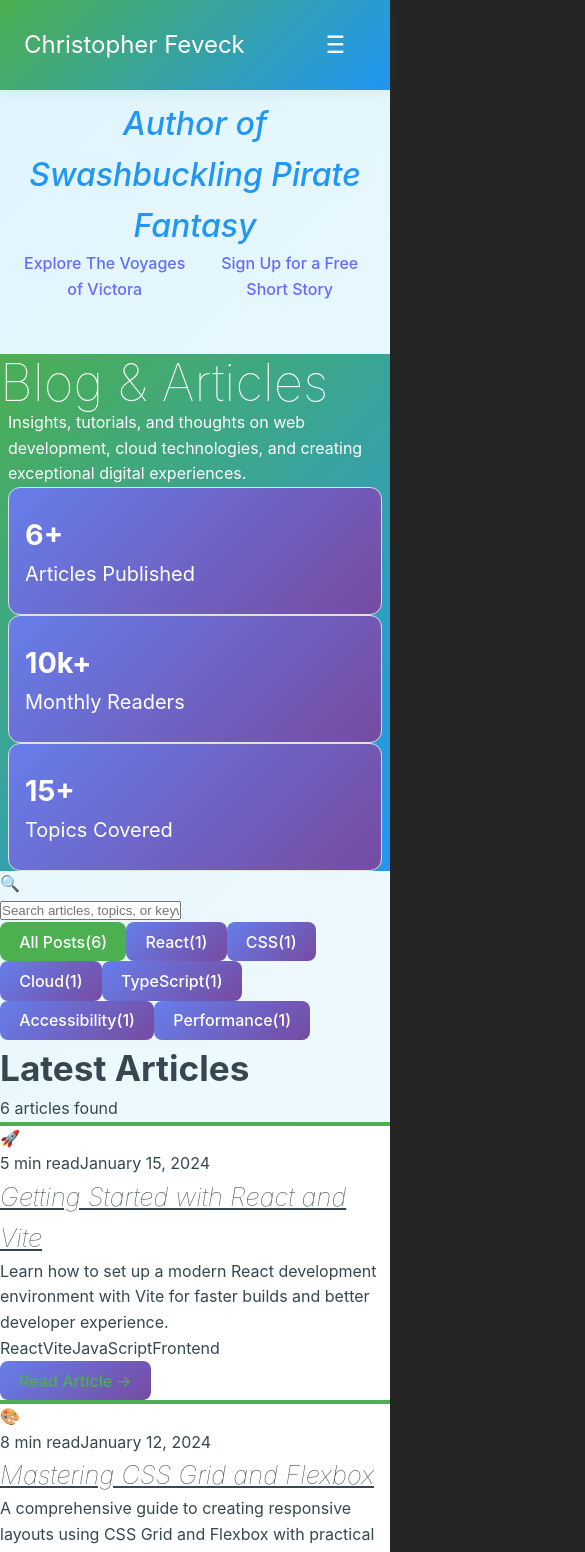
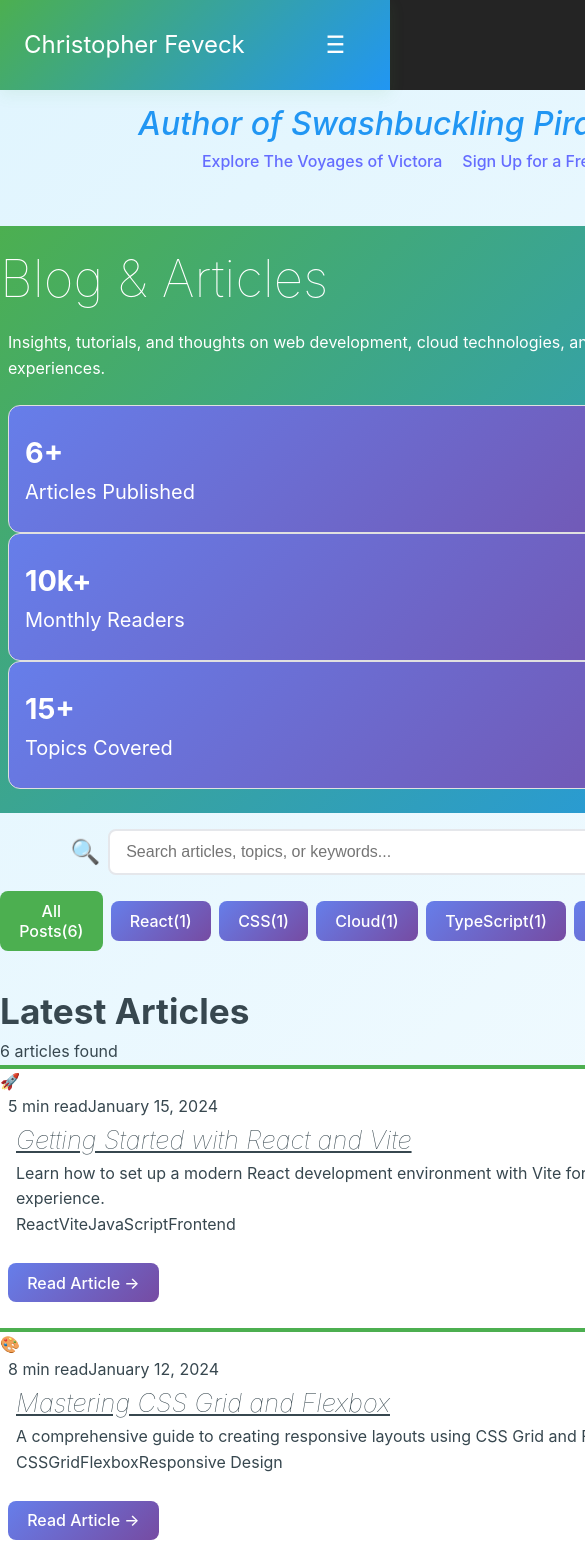
Before and after one commit to catbarber/chris-feveck, a React (Vite) app: page /blog in a window 390 px wide. Shown: the top 1552 px of the page, 585 px wide, since content can reach past the window. Built offline with nearby package versions, Linux system fonts and the light colour scheme; the HTML template or start-up script is replaced by a standard one.

Commit message:
updated interfaces of all pages

```diff
--- a/src/index.css
+++ b/src/index.css
@@ -19,8 +19,12 @@ a {
   text-decoration: inherit;
 }
 
+button{
+  color: var(--spring-white) !important;
+}
+
 a:hover {
-  color: #535bf2;
+  color: var(--spring-white) !important;
 }
 
 body {
@@ -64,7 +68,10 @@ button:hover {
 
 button:focus,
 button:focus-visible {
-  outline: 4px auto -webkit-focus-ring-color;
+  /* outline: 4px auto -webkit-focus-ring-color !important; */
+  outline: transparent 0px !important;
+  background-color: var(--spring-dark) !important;
+  color: var(--spring-white) !important;
 }
 
 ul {
--- a/src/pages/AboutPage.css
+++ b/src/pages/AboutPage.css
@@ -9,29 +9,36 @@
   background: linear-gradient(135deg, var(--spring-primary) 0%, var(--spring-accent) 100%);
   color: var(--spring-white);
 }
-.hero-stats{
-  padding-left:20px;
-  padding-right:20px;
+
+.hero-stats {
+  padding-left: 20px;
+  padding-right: 20px;
+
 }
+
 .hero-text h1 {
   background: none;
   -webkit-text-fill-color: var(--spring-white);
   color: var(--spring-white);
   padding-left: 20px;
-  padding-right:20px;
+  padding-right: 20px;
 }
-.hero-subtitle{
+
+.hero-subtitle {
   color: var(--spring-white) !important;
-   padding-left:20px;
-  padding-right:20px;
+  padding-left: 20px;
+  padding-right: 20px;
 }
-.stat{
+
+.stat {
   background: linear-gradient(135deg, #667eea 0%, #764ba2 100%) !important;
-  color:var(--spring-white) !important
+  color: var(--spring-white) !important
 }
-.stat-number{
-  color:var(--spring-white) !important;
+
+.stat-number {
+  color: var(--spring-white) !important;
 }
+
 .story-section,
 .skills-section,
 .experience-section,
@@ -63,31 +70,86 @@
   background: linear-gradient(135deg, var(--spring-primary), var(--spring-accent));
 }
 
-.story-section{
-  color:var(--spring-accent);
+.story-section {
+  color: var(--spring-accent);
 
 }
 
-.container > p {
-  padding-left:8px;
-  padding-right:8px;
-  color:var(--spring-white);
+.container>p {
+  padding-left: 8px;
+  padding-right: 8px;
+  color: var(--spring-white);
 }
-.cta-buttons{
-  display:flex;
-  justify-content:center;
-  gap:20px;
+
+.cta-buttons {
+  display: flex;
+  justify-content: center;
+  gap: 20px;
+  font-size: 36px;
+margin-top: 20px;
+margin-bottom: 40px;
+}
+.avatar{
+  width:100%;
+  display: flex;
+  justify-content: center;
+  align-items: center;
+
+  background: var(--spring-accent);
+  border-radius: 2%;
+  height:380px;
+  overflow: hidden;
+}
+.avatar > img {
+  border-radius: 2%;
+  width:1280px;
+  object-fit: contain;
 
 }
 /* Mobile styles */
 @media (max-width: 768px) {
-.hero-subtitle{
-  padding-left:8px;
-  padding-right:8px;
+ .about-page {
+  height: auto !important;
+  background: linear-gradient(135deg, var(--spring-pastel) 0%, var(--spring-white) 100%);
 }
-.hero-stats{
-  padding-left:8px;
-  padding-right:8px;
-font-size:20px;
+
+  .hero-subtitle {
+    padding-left: 8px;
+    padding-right: 8px;
+  }
+
+  .hero-stats {
+    padding-left: 8px;
+    padding-right: 8px;
+    font-size: 20px !important;
+  }
+
+.cta-buttons {
+  display: flex;
+  justify-content: center;
+  gap: 20px;
+  font-size: 18px;
+  margin-top: 0px;
+  margin-bottom: 0px;
+}
+.avatar{
+  width:100%;
+  display: flex;
+  justify-content: center;
+  align-items: center;
+
+  background: var(--spring-accent);
+  border-radius: 2%;
+  height:380px;
+  overflow: hidden;
+}
+.avatar > img {
+  width:380px;
+  object-fit: contain;
+ border-radius: 2%;
+}
+
+.story-section{
+  overflow: hidden;
 }
 }
--- a/src/pages/AboutPage.jsx
+++ b/src/pages/AboutPage.jsx
@@ -1,8 +1,14 @@
 // src/pages/AboutPage.jsx
 import React from 'react';
+import useMediaQuery from '@mui/material/useMediaQuery';
+
 import './AboutPage.css';
 
 function AboutPage() {
+   const isMobile = useMediaQuery('(max-width: 767px)');
+    const isTablet = useMediaQuery('(min-width: 768px) and (max-width: 1023px)');
+    const isDesktop = useMediaQuery('(min-width: 1024px)');
+
   const skills = [
     {
       category: "Frontend Development",
@@ -72,7 +78,9 @@ function AboutPage() {
           </div>
           <div className="hero-image">
             <div className="image-placeholder">
-              <div className="avatar">CB</div>
+              <div className="avatar">
+                <img src="/nothernlights.jpg" alt="nothern lights edmonton"/>
+              </div>
             </div>
           </div>
         </div>
--- a/src/pages/BlogPage.css
+++ b/src/pages/BlogPage.css
@@ -1,18 +1,22 @@
 /* src/pages/BlogPage.css */
 .blog-page {
-  min-height: 100vh;
+  /* min-height: 100vh; */
   background: linear-gradient(135deg, var(--spring-pastel) 0%, var(--spring-white) 100%);
 }
 
 .blog-hero {
   background: linear-gradient(135deg, var(--spring-primary) 0%, var(--spring-accent) 100%);
   color: var(--spring-white);
+  padding-bottom: 24px;
 }
 
-.blog-hero h1 {
+.blog-hero h1 {padding-top: 24px; padding-bottom: 24px;
   background: none;
   -webkit-text-fill-color: var(--spring-white);
   color: var(--spring-white);
+}
+.blog-hero p{
+  padding-bottom: 24px;;
 }
 
 .blog-card {
@@ -34,3 +38,92 @@
   background: var(--spring-primary);
   color: var(--spring-white);
 }
+
+.blog-filters{
+
+  padding-top: 16px;
+  padding-bottom: 16px;
+}
+
+.text-input-container {
+  display: flex;
+  flex-direction: column;
+  gap: 8px;
+  width: 100%;
+  margin-bottom: 16px;
+}
+
+.search-input-label {
+  font-weight: 600;
+  color: #374151;
+  font-size: 14px;
+  margin-bottom: 4px;
+}
+.search-box{
+  display:flex;
+  justify-content: center;
+  align-items: center;
+  gap: 8px;
+}
+.search-input {
+  padding: 12px 16px;
+  border: 2px solid #e5e7eb;
+  border-radius: 8px;
+  font-size: 16px;
+  transition: all 0.2s ease-in-out;
+  background-color: white;
+  width: 80%;
+  box-sizing: border-box;
+}
+.search-icon{
+  font-size: 24px;
+}
+.search-input:focus {
+  outline: none;
+  border-color: #3b82f6;
+  box-shadow: 0 0 0 3px rgba(59, 130, 246, 0.1);
+}
+
+.search-input:hover:not(:focus):not(.disabled) {
+  border-color: #9ca3af;
+}
+
+.search-input.error {
+  border-color: #ef4444;
+}
+
+.search-input.error:focus {
+  border-color: #ef4444;
+  box-shadow: 0 0 0 3px rgba(239, 68, 68, 0.1);
+}
+
+.search-input.disabled {
+  background-color: #f9fafb;
+  color: #6b7280;
+  cursor: not-allowed;
+}
+
+.error-message {
+  color: #ef4444;
+  font-size: 14px;
+  margin-top: 4px;
+}
+
+.card-content{
+  margin-left:16px;
+}
+
+.read-time{
+  margin-left: 8px;;
+}
+
+.read-more-btn{
+  margin-left: 8px;
+}
+.filter-scroll{
+  padding-top:16px;
+  display:flex;
+  justify-content: center;
+  align-items: center;
+  gap: 8px;
+}
--- a/src/pages/BlogPage.jsx
+++ b/src/pages/BlogPage.jsx
@@ -132,7 +132,7 @@ function BlogPage() {
 
       {/* Search and Filter Section */}
       <section className="blog-filters">
-        <div className="container">
+        <div className="text-input-container">
           <div className="filters-content">
             <div className="search-box">
               <div className="search-icon">🔍</div>
@@ -149,7 +149,7 @@ function BlogPage() {
                   className="clear-search"
                   aria-label="Clear search"
                 >
-                  ✕
+                  Clear
                 </button>
               )}
             </div>
@@ -227,10 +227,13 @@ function BlogPage() {
                     </div>
 
                     <div className="card-footer">
+                      <br/>
                       <button className="read-more-btn">
                         Read Article →
                       </button>
+
                     </div>
+                    <br/>
                   </article>
                 ))}
               </div>
--- a/src/pages/DonationPage.css
+++ b/src/pages/DonationPage.css
@@ -96,14 +96,14 @@
 }
 
 .amount-option {
-  background: var(--spring-white);
+  background: linear-gradient(135deg, #667eea 0%, #764ba2 100%);
   border: 2px solid var(--spring-primary);
-  color: var(--spring-primary);
+  color: var(--spring-white);
 }
 
 .amount-option.selected {
-  background: var(--spring-primary);
-  color: var(--spring-white);
+  background: var(--spring-blossom);
+  color: var(--spring-dark);
 }
 
 .donate-button {
@@ -115,6 +115,60 @@
   background: linear-gradient(135deg, var(--spring-secondary), var(--spring-primary));
 }
 
+.custom-amount-input {
+  padding: 12px 16px;
+  border: 2px solid #e5e7eb;
+  border-radius: 8px;
+  font-size: 16px;
+  transition: all 0.2s ease-in-out;
+  background-color: white;
+  width: 80%;
+  box-sizing: border-box;
+}
+.custom-amount-input:focus {
+  outline: none;
+  border-color: #3b82f6;
+  box-shadow: 0 0 0 3px rgba(59, 130, 246, 0.1);
+}
+
+.custom-amount-input:hover:not(:focus):not(.disabled) {
+  border-color: #9ca3af;
+}
+
+.custom-amount-input.error {
+  border-color: #ef4444;
+}
+
+.custom-amount-input.error:focus {
+  border-color: #ef4444;
+  box-shadow: 0 0 0 3px rgba(239, 68, 68, 0.1);
+}
+
+.custom-amount-input.disabled {
+  background-color: #f9fafb;
+  color: #6b7280;
+  cursor: not-allowed;
+}
+
+.error-message {
+  color: #ef4444;
+  font-size: 14px;
+  margin-top: 4px;
+}
+.section-label > h2{
+  font-weight: lighter !important;
+}
+.payment-option {
+  display: flex;
+  align-items: center;
+  gap: 0.5rem;
+  margin-bottom: 1rem;
+  cursor: pointer;
+}
+
+.payment-icon{
+  font-size: 24px;
+}
 /* Mobile styles */
 @media (max-width: 768px) {
   .donation-content {
--- a/src/pages/HomePage.css
+++ b/src/pages/HomePage.css
@@ -23,7 +23,9 @@ button{
   opacity: 0.1;
   pointer-events: none;
 }
-
+.external-links-menu-top > a:hover {
+  color: var(--spring-primary) !important;
+}
 .home-header {
   text-align: center;
   margin-bottom: 4rem;
```
Also changed, not shown: src/pages/DonationPage.jsx (+14 -13 lines), public/nothernlights.jpg (added), 1 other file (tests, documents, lock files or other folders).
